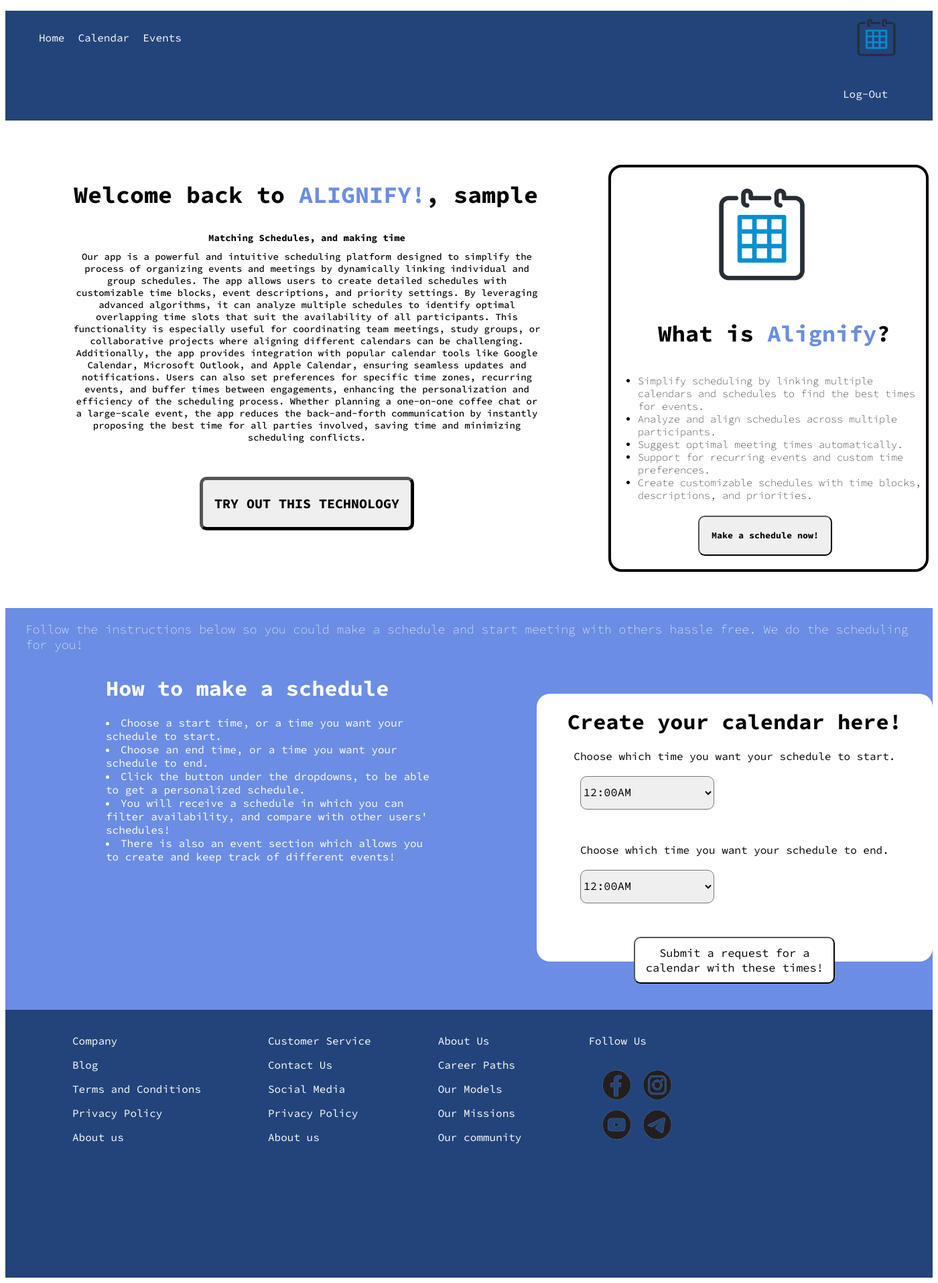
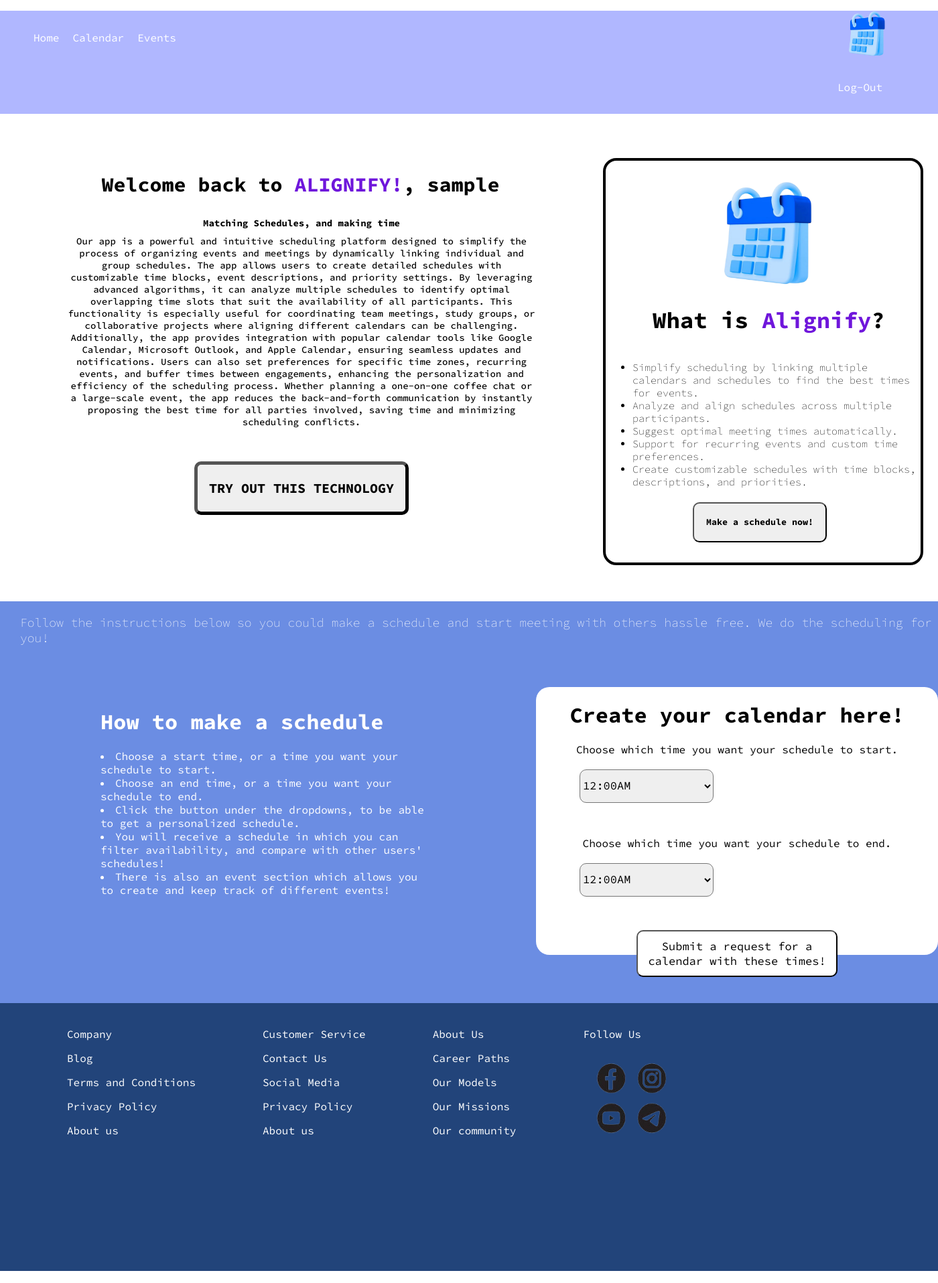
Before and after one commit to OmarCoderBro/CS-124H-Hackathon-Project, a Flask app: page /home in a window 1400 px wide. Shown: the whole page at 67% size. Run offline with Flask 3, Linux system fonts and the light colour scheme; the visitor is signed in with stand-in values (Sample User, id 1).

Commit message:
stylechanges

```diff
--- a/data/events.csv
+++ b/data/events.csv
@@ -1,2 +1,4 @@
 name,start_time,end_time,creator,wished_by
-asd,4,20,User1,"User1,User2"
+Hello,0,0,User1,User1
+cs 124 HACKATHON!,10,19,User1,User1
+CS 124,11,12,User1,User1
--- a/static/script.js
+++ b/static/script.js
@@ -48,3 +48,16 @@
     const endtime = document.getElementById("selectendtime").value;
     console.log("End time is " + endtime);
 });
+
+const clickSound = new Audio('../static/mouseclick.mp3');
+
+  // Add event listener to the button
+document.getElementById('tryoutbutton').addEventListener('click', () => {
+    clickSound.play(); // Play the sound
+});
+document.getElementById('transporttotimesbutton').addEventListener('click', () => {
+    clickSound.play(); // Play the sound
+});
+document.getElementById('requestschedulebutton').addEventListener('click', () => {
+    clickSound.play(); // Play the sound
+});
--- a/static/styles.css
+++ b/static/styles.css
@@ -1,4 +1,10 @@
 @import url('https://fonts.googleapis.com/css2?family=Source+Code+Pro:ital,wght@0,200..900;1,200..900&display=swap');
+html, body {
+    margin: 0;
+    padding: 0;
+    width: 100%;
+    height: 100%;
+  }
 
 #fullpage {
     font-family: "Source Code Pro";
@@ -37,7 +43,7 @@
     list-style-type: none;
     padding: none;
     margin: none;
-    background-color: rgb(34, 68, 122);
+    background-color: rgb(176, 183, 255);
     color: white;
     overflow: hidden;
 }
@@ -56,11 +62,12 @@
 }
 
 .listelement:hover {
-    background-color: black;
+    background-color: rgb(34, 68, 122);
 }
 #logonavbar {
-    height: 80px;
-    width: 120px;
+    height: 70px;
+    width: 70px;
+    margin-left: 20px;
 }
 #rightnavbar {
     margin-left: 1200px;
@@ -70,7 +77,7 @@
     overflow: hidden;
     border-right: 3px solid black;
     animation: typing 1.8s steps(30, end), blink-caret 2s step-end infinite;
-    font-size: 35px;
+    font-size: 30px;
     max-width: 35ch;
 }
 @keyframes typing {
@@ -115,6 +122,11 @@
 .time-slot:hover {
     opacity: 0.8;
 }
+#calendarsection {
+    margin: 0;
+    padding: 0;
+    background-color: white;
+}
 #infosection {
     width: 700px;
     margin-left: 100px;
@@ -157,6 +169,7 @@
     width: 100%;
     background-color: rgb(34, 68, 122);
     color: white;
+    margin: 0;
 }
 .bottomnavbarcontent {
     display: flex;
@@ -201,12 +214,13 @@
     transition-duration: .5s;
 }
 #logotext {
-    color: rgb(107, 141, 227);
+    color: rgb(111, 22, 219);
 }
 #logocardimg {
-    width: 270px;
-    height: 200px;
-    margin-left: 90px;
+    width: 170px;
+    height: 160px;
+    margin-left: 160px;
+    margin-top: 30px;
 }
 .event-item {
     background: white;
--- a/static/styles2.css
+++ b/static/styles2.css
@@ -1,6 +1,7 @@
 #inputinstructions {
     margin-left: 150px;
     width: 500px;
+    margin-top: 60px;
 }
 #instructionsectionheading {
     color: white;
--- a/templates/base.html
+++ b/templates/base.html
@@ -12,7 +12,7 @@
                 <li class = "listelement"><a class = "navlink" href="/calendar">Calendar</a></li>
                 <li class = "listelement"><a class = "navlink" href="/events">Events</a></li>
                 <div id = "rightnavbar">
-                    <img id = "logonavbar" src = "../static/calendar2.png" alt = "logo"></img>
+                    <img id = "logonavbar" src = "../static/newcalendarlogo.png" alt = "logo"></img>
                     <li class = "listelement"><a class = "navlink" href="/login">Log-Out</a></li>
                 </div>
             </ul>
@@ -26,7 +26,7 @@
             </div>
             <div id = "instructionsection">
                 <div id = "instructionsectioncard">
-                    <img id = "logocardimg" src = "../static/calendar.jpg" alt = "image">
+                    <img id = "logocardimg" src = "../static/newcalendarlogo.png" alt = "image">
                     <h1 id = "instructioncardheading">What is <span id = "logotext">Alignify</span>?</h1>
                     <ul id = "frontinstructionlist">
                         <li>Simplify scheduling by linking multiple calendars and schedules to find the best times for events.</li>
```
Also changed, not shown: templates/login.html (+7 -1 lines), static/backgroundcolor.jpg (added), static/newcalendarlogo.png (added), 1 other file.
